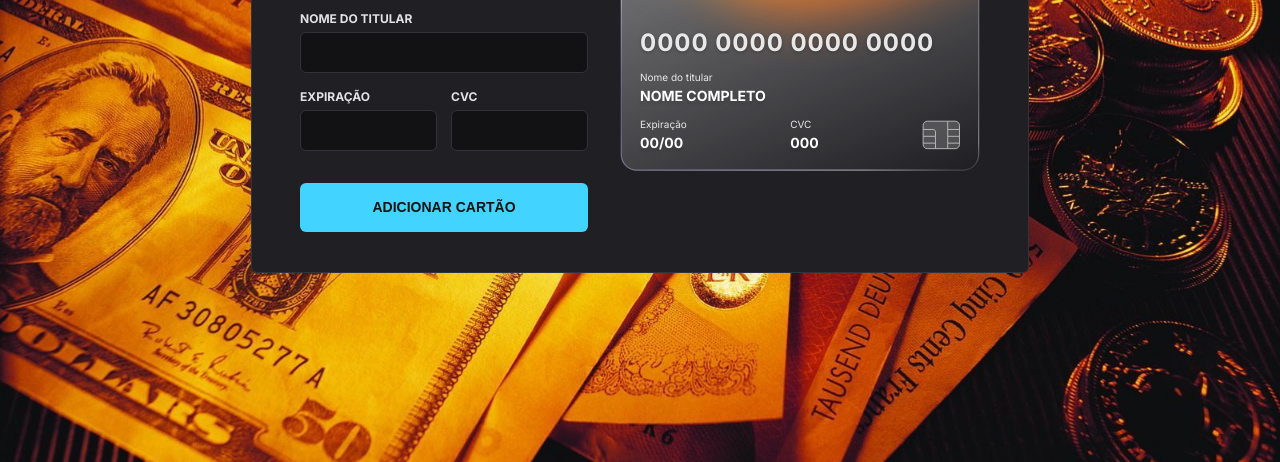
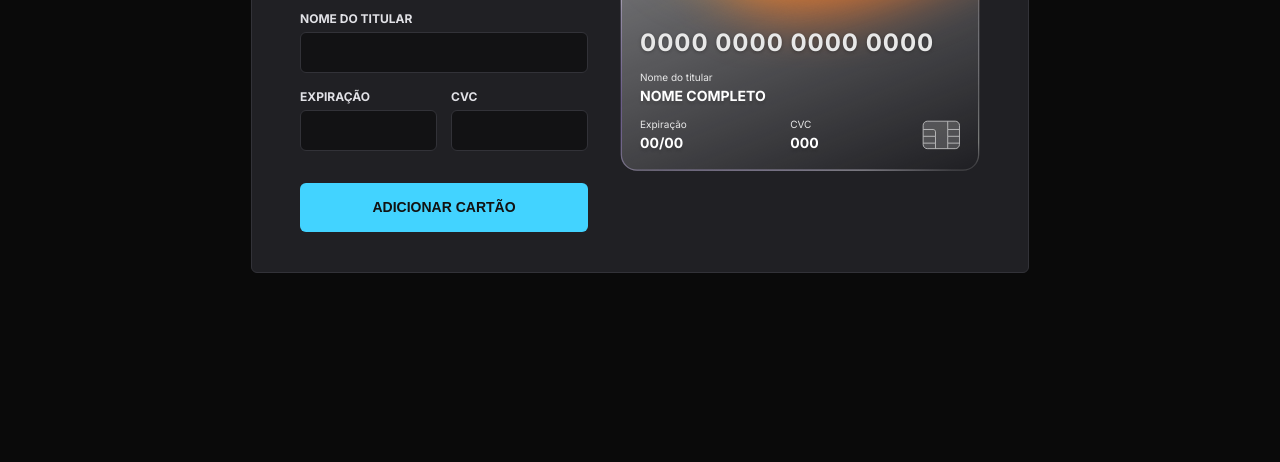
Before and after one commit to GABRIEL-KOLLER/explorer-lab-rocketpay, a website built with Vite: page index.html in a window 1280 px wide. Shown: the part 338-800 px from the top of the page. Built offline with nearby package versions, Linux system fonts and the light colour scheme.

Commit message:
Update base.css

```diff
--- a/src/css/base.css
+++ b/src/css/base.css
@@ -25,7 +25,7 @@ body {
 
   min-height: 100vh;
 
-  background-image: url(/src/css/moneybank.jpg);
+
   background-size: cover;
   background-position: center center;
   background-repeat: no-repeat;
```
